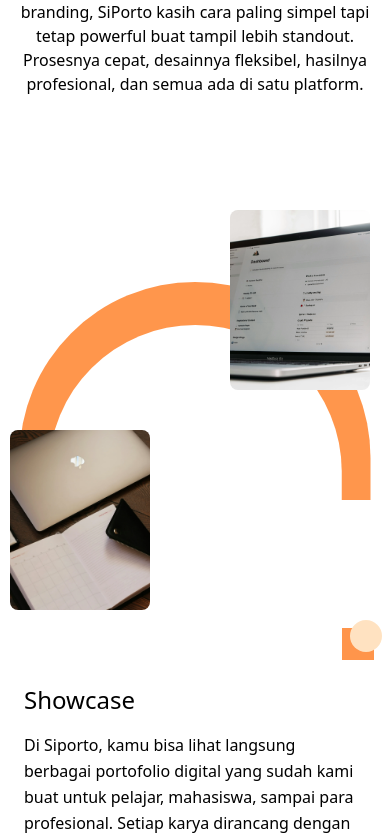
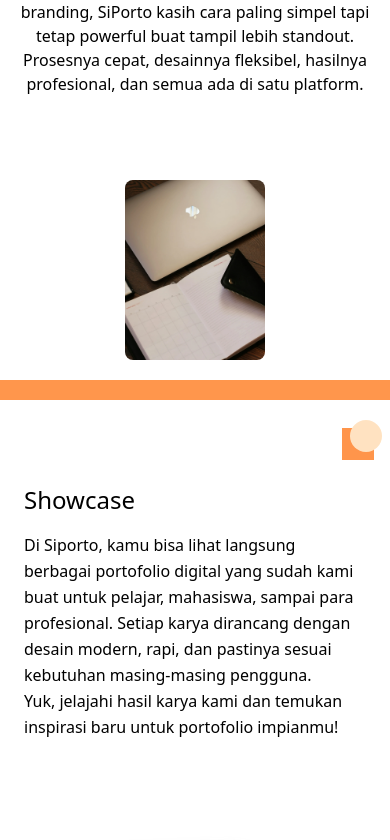
Before and after one commit to JeaAP/LandingPage-SiPorto, a React (Vite) app: page / in a window 390 px wide. Shown: the part 2044-2884 px from the top of the page. Built offline with nearby package versions, Linux system fonts and the light colour scheme.

Commit message:
feat & pref: optimze feature for mobile

```diff
--- a/src/components/feature.jsx
+++ b/src/components/feature.jsx
@@ -1,24 +1,32 @@
 import { useState, useEffect, useRef, useMemo } from "react";
 
 export default function Feature() {
-  const images = useMemo(() => [
+  const images = useMemo(
+    () => [
       { url: "./assets/img/feature-img4.webp", description: "Bebas Kustom Sesukamu. Atur warna, teks, dan layout sesuai gaya unikmu." },
       { url: "./assets/img/feature-img3.webp", description: "Pilih Tema Sesuai Gayamu. Tinggal pilih template keren yang cocok buat persona kamu." },
       { url: "./assets/img/feature-img2.webp", description: "Edit Cepat, Satu Klik. Ubah konten portofolio kamu seketika tanpa ribet." },
-    { url: "./assets/img/feature-img1.webp", description: "Portofolio Siap Online. Langsung tampil di website publik dan bisa diakses siapa saja." }
-  ], []);
+      { url: "./assets/img/feature-img1.webp", description: "Portofolio Siap Online. Langsung tampil di website publik dan bisa diakses siapa saja." },
+    ],
+    []
+  );
 
   const [angle, setAngle] = useState(0);
+  const [currentIndex, setCurrentIndex] = useState(0);
   const requestRef = useRef();
   const targetAngleRef = useRef(0);
 
   const { center, radius, isSmallScreen } = useMemo(() => {
     const small = typeof window !== "undefined" && window.innerWidth < 640;
-    return { isSmallScreen: small, center: small ? 300 : 560, radius: small ? 220 : 500 };
+    return {
+      isSmallScreen: small,
+      center: small ? 300 : 560,
+      radius: small ? 220 : 500,
+    };
   }, []);
 
   const animate = () => {
-    setAngle(prev => {
+    setAngle((prev) => {
       const diff = targetAngleRef.current - prev;
       if (Math.abs(diff) < 0.5) {
         cancelAnimationFrame(requestRef.current);
@@ -30,6 +38,7 @@ export default function Feature() {
   };
 
   useEffect(() => {
+    if (isSmallScreen) return;
     const interval = setInterval(() => {
       targetAngleRef.current += 360 / images.length;
       cancelAnimationFrame(requestRef.current);
@@ -42,20 +51,30 @@ export default function Feature() {
       cancelAnimationFrame(requestRef.current);
       clearInterval(interval);
     };
-  }, [images.length]);
+  }, [images.length, isSmallScreen]);
+
+  useEffect(() => {
+    if (!isSmallScreen) return;
+    const interval = setInterval(() => {
+      setCurrentIndex((prev) => (prev + 1) % images.length);
+    }, 5000);
+
+    return () => clearInterval(interval);
+  }, [images.length, isSmallScreen]);
 
   const positions = useMemo(() => {
+    if (isSmallScreen) return [];
     return images.map((_, i) => {
       const theta = ((360 / images.length) * i + angle) * (Math.PI / 180);
-      const x = center + radius * Math.cos(theta) - (isSmallScreen ? 70 : 120);
-      const y = center + radius * Math.sin(theta) - (isSmallScreen ? 90 : 120);
+      const x = center + radius * Math.cos(theta) - 120;
+      const y = center + radius * Math.sin(theta) - 120;
       return { x, y };
     });
   }, [angle, images.length, center, radius, isSmallScreen]);
 
   return (
     <div id="features" className="feature h-auto sm:h-[80vh] bg-white relative overflow-hidden w-full max-w-[100vw]">
-      {/* Text section */}
+      {/* Text */}
       <div className="w-full px-4 sm:px-16 mt-12 sm:mt-24">
         <h2 className="text-center sm:text-left text-2xl sm:text-5xl font-medium mb-4">Features</h2>
         <p className="text-base sm:text-lg md:text-xl font-light mb-6 text-center sm:text-left w-full mx-auto sm:mx-0">
@@ -72,12 +91,22 @@ export default function Feature() {
 
       {/* Image Scroller */}
       <div className="relative w-full">
+        {/* Background Shape */}
+        {!isSmallScreen ? (
           <div className="relative w-full h-[500px] sm:h-[800px] flex items-center justify-center">
             <div className="absolute bottom-0 left-1/2 -translate-x-1/2 w-[90vw] max-w-[1000px] h-[40vh] max-h-[500px] bg-orange-500 opacity-70 rounded-t-full z-10"></div>
             <div className="absolute bottom-0 left-1/2 -translate-x-1/2 w-[75vw] max-w-[800px] h-[35vh] max-h-[400px] bg-white rounded-t-full z-20"></div>
             <div className="absolute bottom-0 left-0 w-full h-[120px] sm:h-[225px] bg-white z-40 overflow-hidden"></div>
           </div>
+        ) : (
+          <div className="relative w-full h-[300px] flex items-center justify-center">
+            <div className="absolute bottom-0 left-0 w-full h-[40px] bg-orange-500 opacity-70 z-10"></div>
+            <div className="absolute bottom-0 left-0 w-full h-[20px] bg-white z-20"></div>
+          </div>
+        )}
 
+        {/* Desktop Mode (circle) */}
+        {!isSmallScreen && (
           <div className="absolute bottom-0 left-1/2 -translate-x-1/2 w-full max-w-[100vw] sm:max-w-[1200px] h-[400px] sm:h-[600px] flex items-center justify-center z-40">
             {images.map((img, i) => (
               <div
@@ -86,32 +115,45 @@ export default function Feature() {
                 style={{
                   top: `${positions[i].y}px`,
                   left: `${positions[i].x}px`,
-                width: isSmallScreen ? "140px" : "240px",
-                height: isSmallScreen ? "180px" : "300px",
+                  width: "240px",
+                  height: "300px",
                 }}
               >
                 <img src={img.url} alt={img.description} className="w-full h-full object-cover" />
-              <div className="absolute bottom-0 left-0 w-full h-20 sm:h-40 flex items-end justify-center p-2 opacity-0 group-hover:opacity-100 transition-opacity duration-300">
+                <div className="absolute bottom-0 left-0 w-full h-40 flex items-end justify-center p-2 opacity-0 group-hover:opacity-100 transition-opacity duration-300">
                   <div className="absolute inset-0 bg-gradient-to-t from-orange-500 to-orange-500/0 opacity-60"></div>
-                <span className="relative text-white text-xs sm:text-md font-light text-center">{img.description}</span>
+                  <span className="relative text-white text-md font-light text-center">{img.description}</span>
+                </div>
+              </div>
+            ))}
+          </div>
+        )}
+
+        {/* Mobile Mode (slide) */}
+        {isSmallScreen && (
+          <div className="absolute bottom-0 left-0 w-full h-[300px] flex items-center justify-center z-40 overflow-hidden">
+            <div
+              className="flex transition-transform duration-700"
+              style={{ transform: `translateX(-${currentIndex * 100}%)`, width: `${images.length * 100}%` }}
+            >
+              {images.map((img, i) => (
+                <div
+                  key={i}
+                  className="flex-shrink-0 w-full flex justify-center px-4"
+                  style={{ width: "100%" }}
+                >
+                  <div className="relative w-[140px] h-[180px] rounded-lg overflow-hidden group">
+                    <img src={img.url} alt={img.description} className="w-full h-full object-cover" />
+                    <div className="absolute bottom-0 left-0 w-full h-20 flex items-end justify-center p-2 opacity-0 group-hover:opacity-100 transition-opacity duration-300">
+                      <div className="absolute inset-0 bg-gradient-to-t from-orange-500 to-orange-500/0 opacity-60"></div>
+                      <span className="relative text-white text-xs font-light text-center">{img.description}</span>
+                    </div>
                   </div>
                 </div>
               ))}
             </div>
           </div>
-
-      {/* Decorations */}
-      <div className="decoration">
-        <div className="block absolute bottom-4 left-4 sm:bottom-12 sm:left-12">
-          <div className="relative w-8 h-8 bg-orange-500 opacity-70">
-            <div className="absolute -bottom-2 -left-2 sm:-bottom-4 sm:-left-4 w-8 h-8 rounded-full bg-orange-200"></div>
-          </div>
-        </div>
-        <div className="absolute top-4 right-4 sm:top-0 sm:right-12">
-          <div className="relative w-8 h-8 bg-orange-500 opacity-70">
-            <div className="absolute -top-2 -right-2 sm:-top-4 sm:-right-4 w-8 h-8 rounded-full bg-orange-200"></div>
-          </div>
-        </div>
+        )}
       </div>
     </div>
   );
```
Lines whose indentation alone changed are shown as unchanged.
